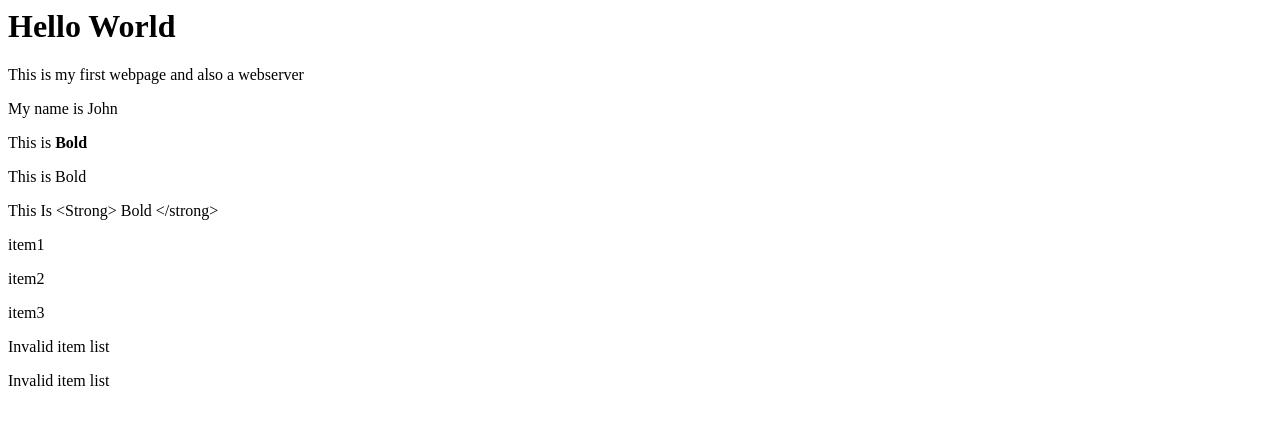
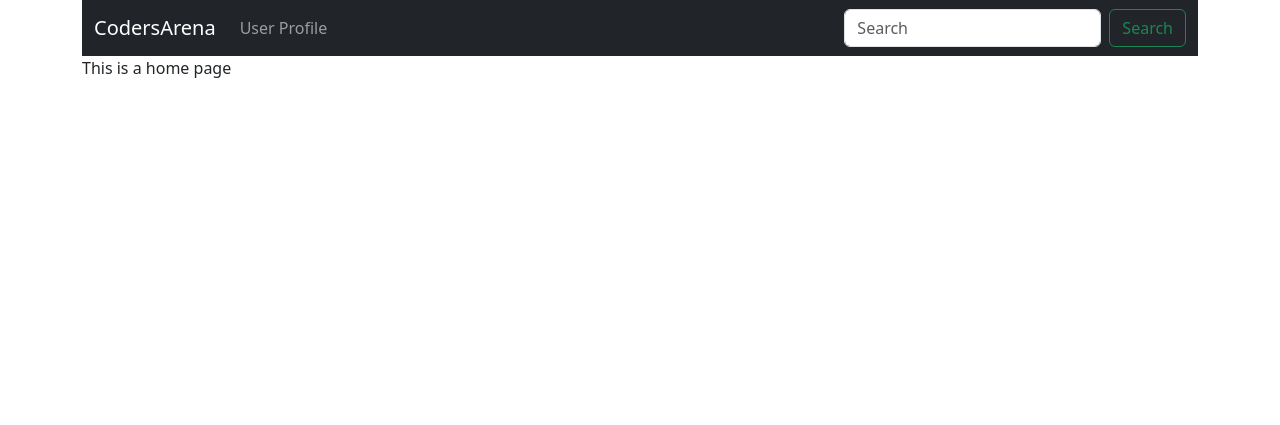
Before and after one commit to clickTwice26/flask_full, a Flask app: page / in a window 1280 px wide. Shown: the top 425 px of the page. Run offline with Flask 3, Linux system fonts and the light colour scheme.

Commit message:
class 4 completed

```diff
--- a/app.py
+++ b/app.py
@@ -10,9 +10,9 @@ def index():
     stuff = "This is <strong> Bold </strong>"
     item_list = ["item1", "item2", "item3", 41, 41]
     return render_template("index.html", first_name=first_name, stuff=stuff, item_list=item_list)
-@app.route("/user")
-def user():
-    return render_template("user.html")
+@app.route("/user/<name>")
+def user(name):
+    return render_template("user.html", name=name)
 @app.errorhandler(404)
 def page_not_found(error):
     return render_template("404.html"), 404
--- /dev/null
+++ b/templates/base.html
@@ -0,0 +1,22 @@
+<!doctype html>
+<html lang="en">
+  <head>
+    <meta charset="utf-8">
+    <meta name="viewport" content="width=device-width, initial-scale=1">
+    <title>{% block title %}
+    	Base
+    {% endblock %}</title>
+
+    <link href="https://cdn.jsdelivr.net/npm/bootstrap@5.3.2/dist/css/bootstrap.min.css" rel="stylesheet" integrity="sha384-T3c6CoIi6uLrA9TneNEoa7RxnatzjcDSCmG1MXxSR1GAsXEV/Dwwykc2MPK8M2HN" crossorigin="anonymous">
+  </head>
+  <body>
+{% include 'navbar.html' %}
+<div class="container">
+        {% block content %}
+
+    {% endblock %}
+</div>
+  <script src="https://cdn.jsdelivr.net/npm/@popperjs/core@2.11.8/dist/umd/popper.min.js" integrity="sha384-I7E8VVD/ismYTF4hNIPjVp/Zjvgyol6VFvRkX/vR+Vc4jQkC+hVqc2pM8ODewa9r" crossorigin="anonymous"></script>
+<script src="https://cdn.jsdelivr.net/npm/bootstrap@5.3.2/dist/js/bootstrap.min.js" integrity="sha384-BBtl+eGJRgqQAUMxJ7pMwbEyER4l1g+O15P+16Ep7Q9Q+zqX6gSbd85u4mG4QzX+" crossorigin="anonymous"></script>
+  </body>
+</html>
--- a/templates/index.html
+++ b/templates/index.html
@@ -1,15 +1,7 @@
-<h1>Hello World</h1>
-<p>This is my first webpage and also a webserver</p>
-<p>My name is {{ first_name }}</p>
-<p>{{ stuff|safe }}</p>
-<p>{{ stuff|striptags }}</p>
-<p>{{ stuff|title }}</p>
-{% for i in  item_list%}
-    {% if i == 41 %}
-        <p>Invalid item list</p>
-    {% else %}
-        <p>{{ i }}</p>
-
-    {% endif %}
-
-{% endfor %}
+{% extends "base.html" %}
+{% block title %}
+	Home
+{% endblock %}
+{% block content %}
+	This is a home page
+{% endblock %}
--- /dev/null
+++ b/templates/navbar.html
@@ -0,0 +1,24 @@
+<div class="container">
+    <nav class="navbar navbar-expand-lg navbar-dark bg-dark">
+  <div class="container-fluid">
+    <a class="navbar-brand" href="{{ url_for('index') }}">CodersArena</a>
+    <button class="navbar-toggler" type="button" data-bs-toggle="collapse" data-bs-target="#navbarSupportedContent" aria-controls="navbarSupportedContent" aria-expanded="false" aria-label="Toggle navigation">
+      <span class="navbar-toggler-icon"></span>
+    </button>
+    <div class="collapse navbar-collapse" id="navbarSupportedContent">
+      <ul class="navbar-nav me-auto mb-2 mb-lg-0">
+
+        <li class="nav-item">
+          <a class="nav-link" href="{{ url_for('user',name='john') }}">User Profile</a>
+        </li>
+
+
+      </ul>
+      <form class="d-flex" role="search">
+        <input class="form-control me-2" type="search" placeholder="Search" aria-label="Search">
+        <button class="btn btn-outline-success" type="submit">Search</button>
+      </form>
+    </div>
+  </div>
+</nav>
+</div>
```
Also changed, not shown: templates/404.html (+7 -10 lines), templates/user.html (+4 -13 lines).
